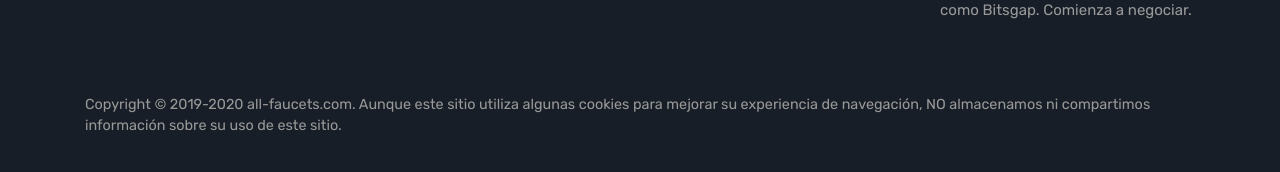
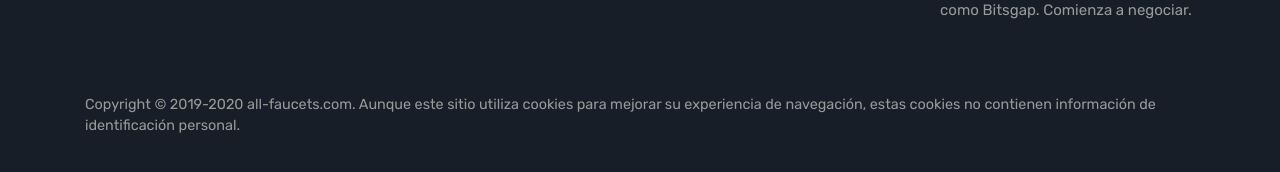
Before and after one commit to SadRobotChannel/af-es, a Jekyll site: the page built from index.md, in a window 1280 px wide and 900 px high, scrolled down 1080 px. Shown: the part 717-889 px from the top of the window. Built offline with Jekyll 4.4.1, drawn with Linux system fonts in a browser that asks for light colours; nearby versions of some CDN libraries; comment, search, counter and statistics services are not loaded.

Commit message:
Add files via upload

```diff
--- a/_layouts/default.html
+++ b/_layouts/default.html
@@ -132,7 +132,7 @@
 
             <div class="copyright">
                 <p class="pull-left">
-                Copyright © 2019-2020 all-faucets.com. Aunque este sitio utiliza algunas cookies para mejorar su experiencia de navegación, NO almacenamos ni compartimos información sobre su uso de este sitio.
+                Copyright © 2019-2020 all-faucets.com. Aunque este sitio utiliza cookies para mejorar su experiencia de navegación, estas cookies no contienen información de identificación personal.
                 </p>
                 <p class="pull-right">
 
```
